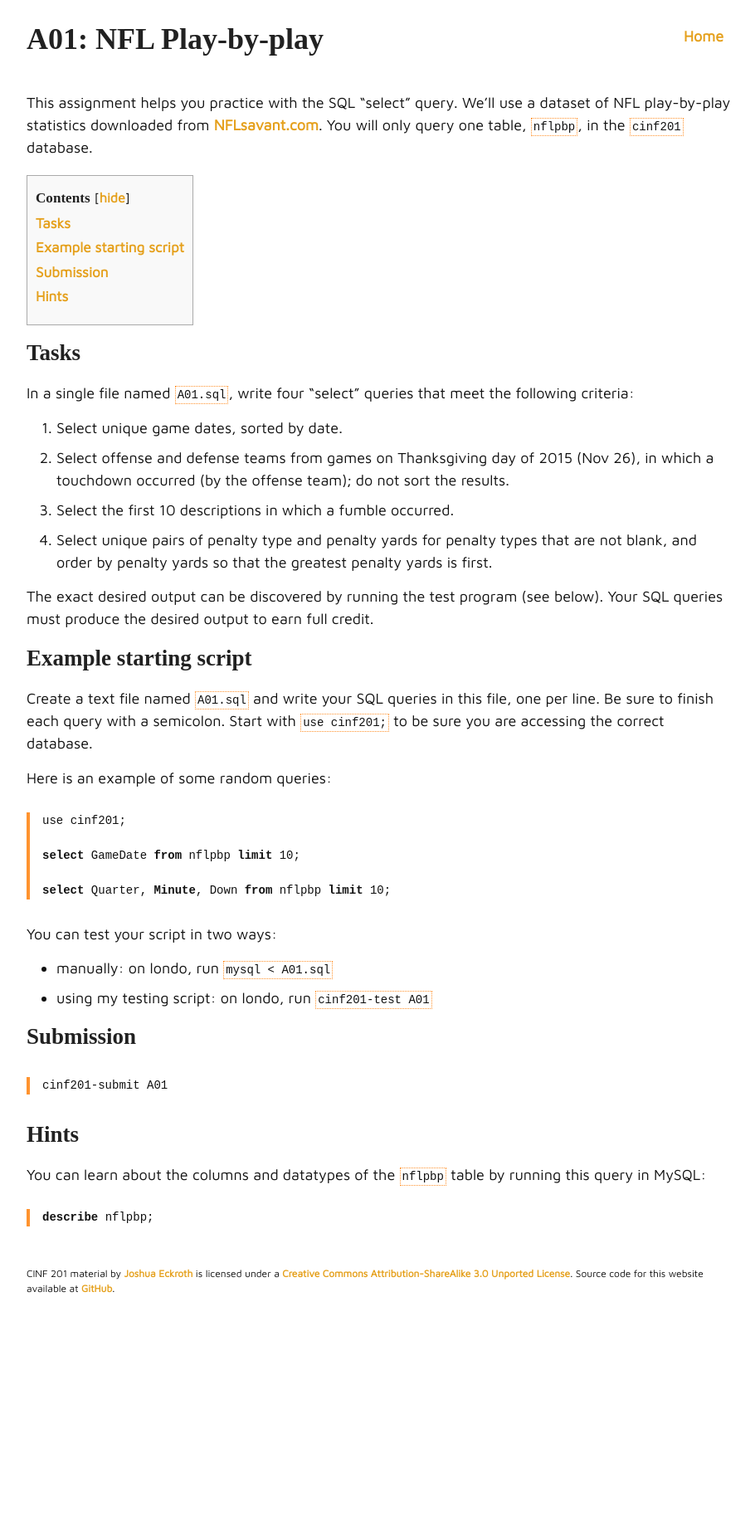
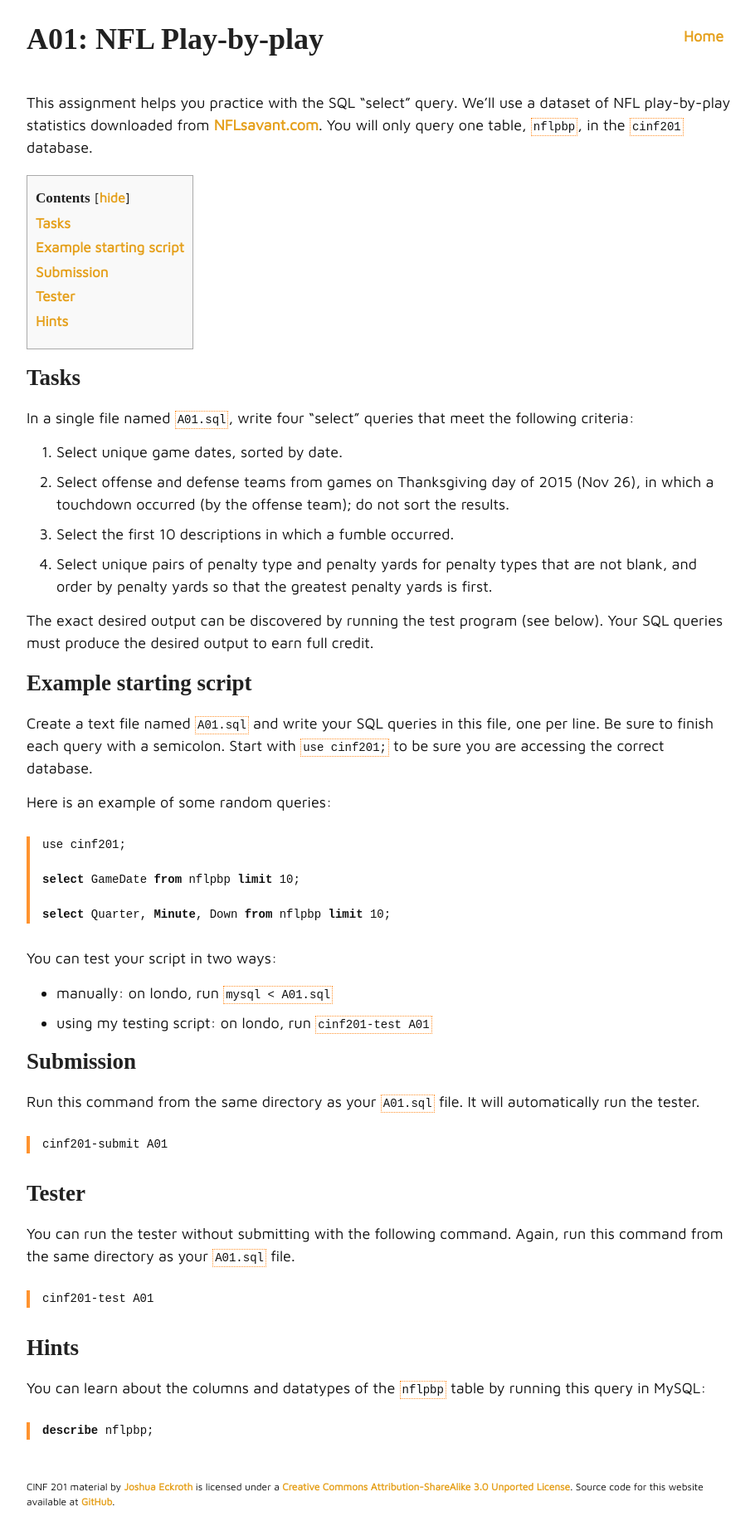
Before and after one commit to joshuaeckroth/cinf201-website, a Jekyll site: the page built from assignments/a01.markdown, in a window 1280 px wide. Shown: the whole page at 83% size, without its empty margins (183-1093 px from the left). Built offline with Jekyll 4.4.1, drawn with Linux system fonts in a browser that asks for light colours; some web fonts are replaced; before the commit the page ends 1582 px from its top, so only the background shows below that.

Commit message:
Done with A01

```diff
--- a/assignments/a01.markdown
+++ b/assignments/a01.markdown
@@ -7,11 +7,15 @@ categories: [assignments]
 
 # A01: NFL Play-by-play
 
-This assignment helps you practice with the SQL "select" query. We'll use a dataset of NFL play-by-play statistics downloaded from [NFLsavant.com](http://nflsavant.com/about.php). You will only query one table, `nflpbp`, in the `cinf201` database.
+This assignment helps you practice with the SQL "select" query. We'll use a
+dataset of NFL play-by-play statistics downloaded from
+[NFLsavant.com](http://nflsavant.com/about.php). You will only query one table,
+`nflpbp`, in the `cinf201` database.
 
 ## Tasks
 
-In a single file named `A01.sql`, write four "select" queries that meet the following criteria:
+In a single file named `A01.sql`, write four "select" queries that meet the
+following criteria:
 
 1. Select unique game dates, sorted by date.
 2. Select offense and defense teams from games on Thanksgiving day of
@@ -51,8 +55,18 @@ You can test your script in two ways:
 
 ## Submission
 
+Run this command from the same directory as your `A01.sql` file. It will automatically run the tester.
+
 ~~~
 cinf201-submit A01
+~~~
+
+## Tester
+
+You can run the tester without submitting with the following command. Again, run this command from the same directory as your `A01.sql` file.
+
+~~~
+cinf201-test A01
 ~~~
 
 ## Hints
```
